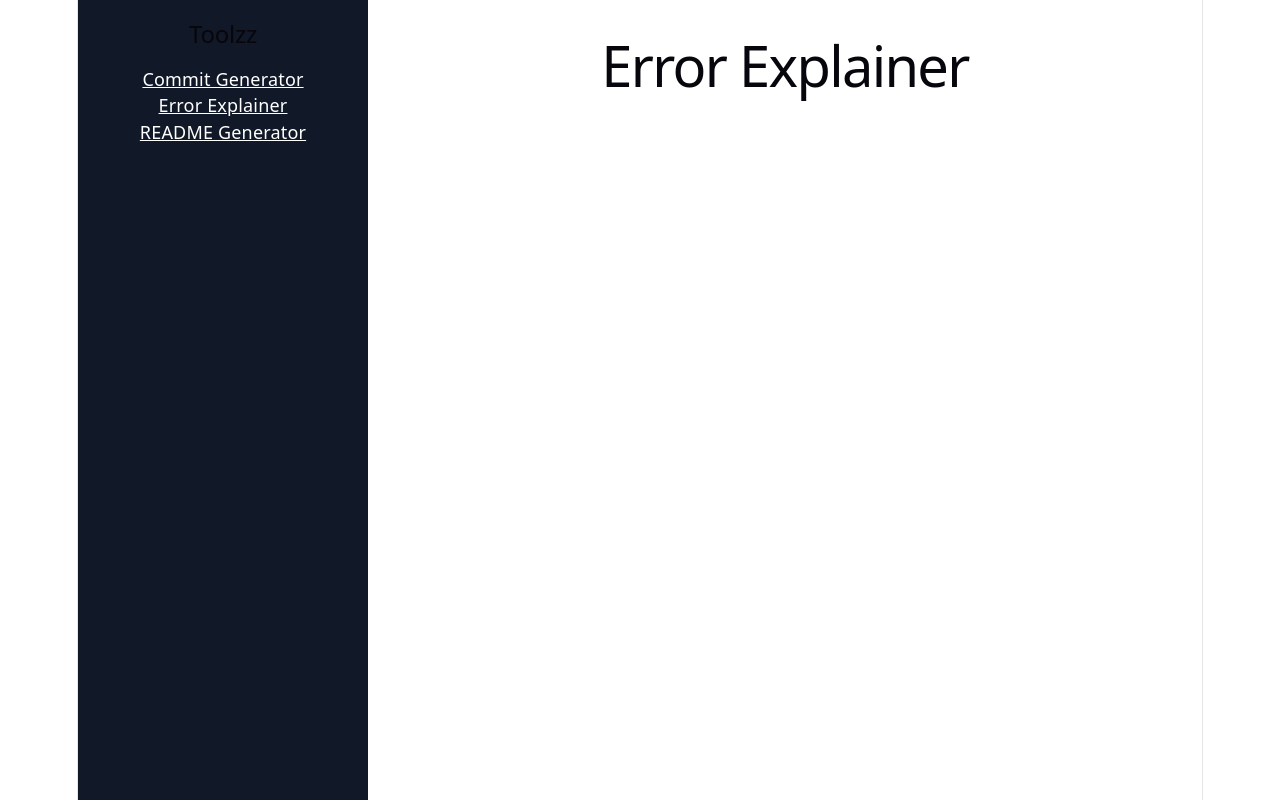
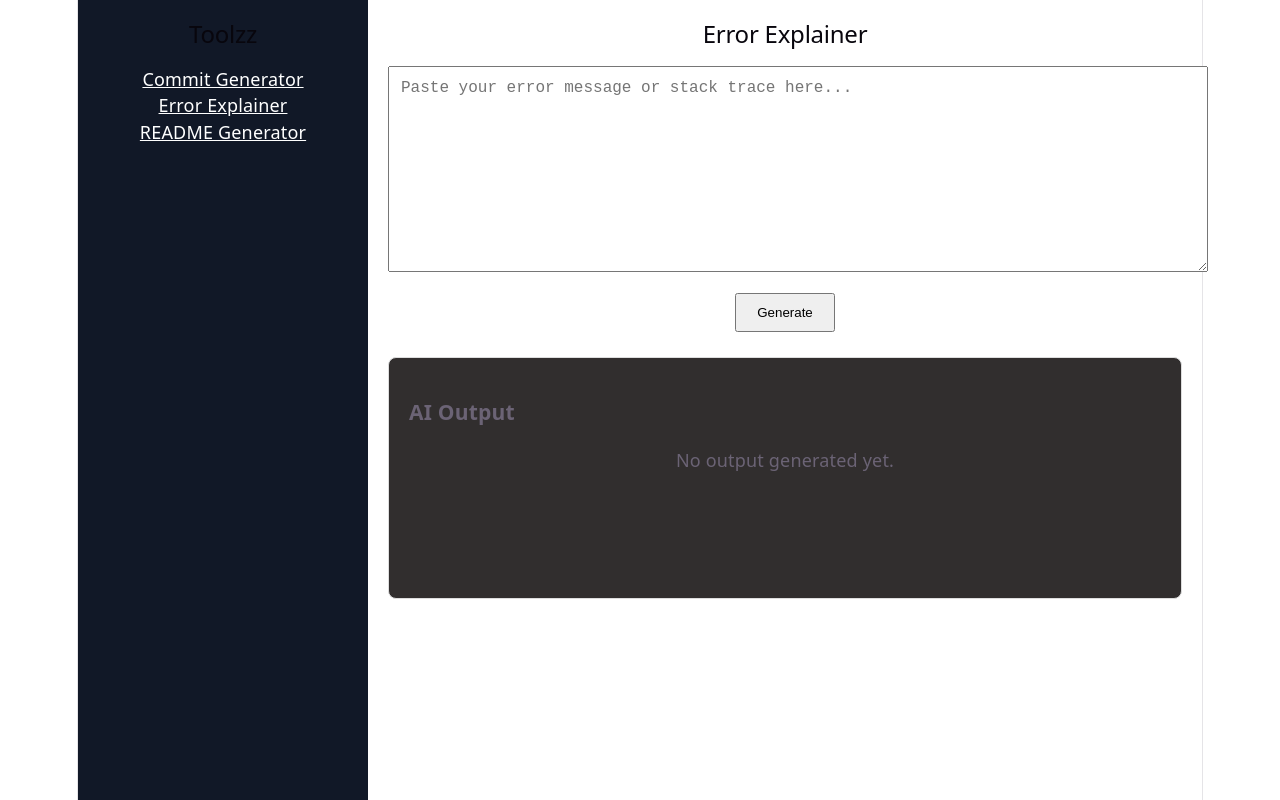
Before and after one commit to ClayMichael2004/toolzz, a React app in the folder frontend/: page /error in a window 1280 px wide. Built offline with nearby package versions, Linux system fonts and the light colour scheme; the HTML template or start-up script is replaced by a standard one.

Commit message:
feat: adding the commit and error pages

```diff
--- a/frontend/src/pages/CommitPage.jsx
+++ b/frontend/src/pages/CommitPage.jsx
@@ -1,33 +1,39 @@
 import { useState } from "react";
-import ToolInput from "../components/ToolInput.jsx";
-import ToolOutput from "../components/ToolOutput.jsx";
-import api from "../services/api.js"
+import ToolInput from "../components/ToolInput";
+import ToolOutput from "../components/ToolOutput";
+import { generateAI } from "../services/api";
 
-const CommitPage=()=>{
-    const [output, setOutput]= useState("");
-    const [loading, setLoading]= useState(false);
+const CommitPage = () => {
+  const [output, setOutput] = useState("");
+  const [loading, setLoading] = useState(false);
 
-    const handleGenerate=async (input)=>{
-        try{
+  const handleGenerate = async (input) => {
+    try {
       setLoading(true);
 
-            const response=await api.post("/ai", {tool: "commit", input,});
+      const result = await generateAI("commit", input);
 
-            setOutput(response.data.data.result);
-        }catch(error){
-            console.log(error);
-
-            setOutput("failed to generate commit message");
-        } finally{
+      setOutput(result);
+    } catch (error) {
+      console.error(error);
+      setOutput("Failed to generate commit message.");
+    } finally {
       setLoading(false);
     }
   };
 
-    return(
+  return (
     <>
-        <ToolInput title="Commit Message Generator" placeholder="Describe the code changes you made" loading={loading} onGenerate={handleGenerate}/>
-        <ToolOutput output={output}/>
+      <ToolInput
+        title="Commit Message Generator"
+        placeholder="Describe the changes you made..."
+        loading={loading}
+        onGenerate={handleGenerate}
+      />
+
+      <ToolOutput output={output} />
     </>
   );
 };
+
 export default CommitPage;
--- a/frontend/src/pages/ErrorPage.jsx
+++ b/frontend/src/pages/ErrorPage.jsx
@@ -1,5 +1,39 @@
-const ErrorPage =()=>{
-    return <h1>Error Explainer</h1>;
-}
+import { useState } from "react";
+import ToolInput from "../components/ToolInput";
+import ToolOutput from "../components/ToolOutput";
+import { generateAI } from "../services/api";
+
+const ErrorPage = () => {
+  const [output, setOutput] = useState("");
+  const [loading, setLoading] = useState(false);
+
+  const handleGenerate = async (input) => {
+    try {
+      setLoading(true);
+
+      const result = await generateAI("error", input);
+
+      setOutput(result);
+    } catch (error) {
+      console.error(error);
+      setOutput("Failed to explain the error.");
+    } finally {
+      setLoading(false);
+    }
+  };
+
+  return (
+    <>
+      <ToolInput
+        title="Error Explainer"
+        placeholder="Paste your error message or stack trace here..."
+        loading={loading}
+        onGenerate={handleGenerate}
+      />
+
+      <ToolOutput output={output} />
+    </>
+  );
+};
 
 export default ErrorPage;
```
Lines whose indentation alone changed are shown as unchanged.
